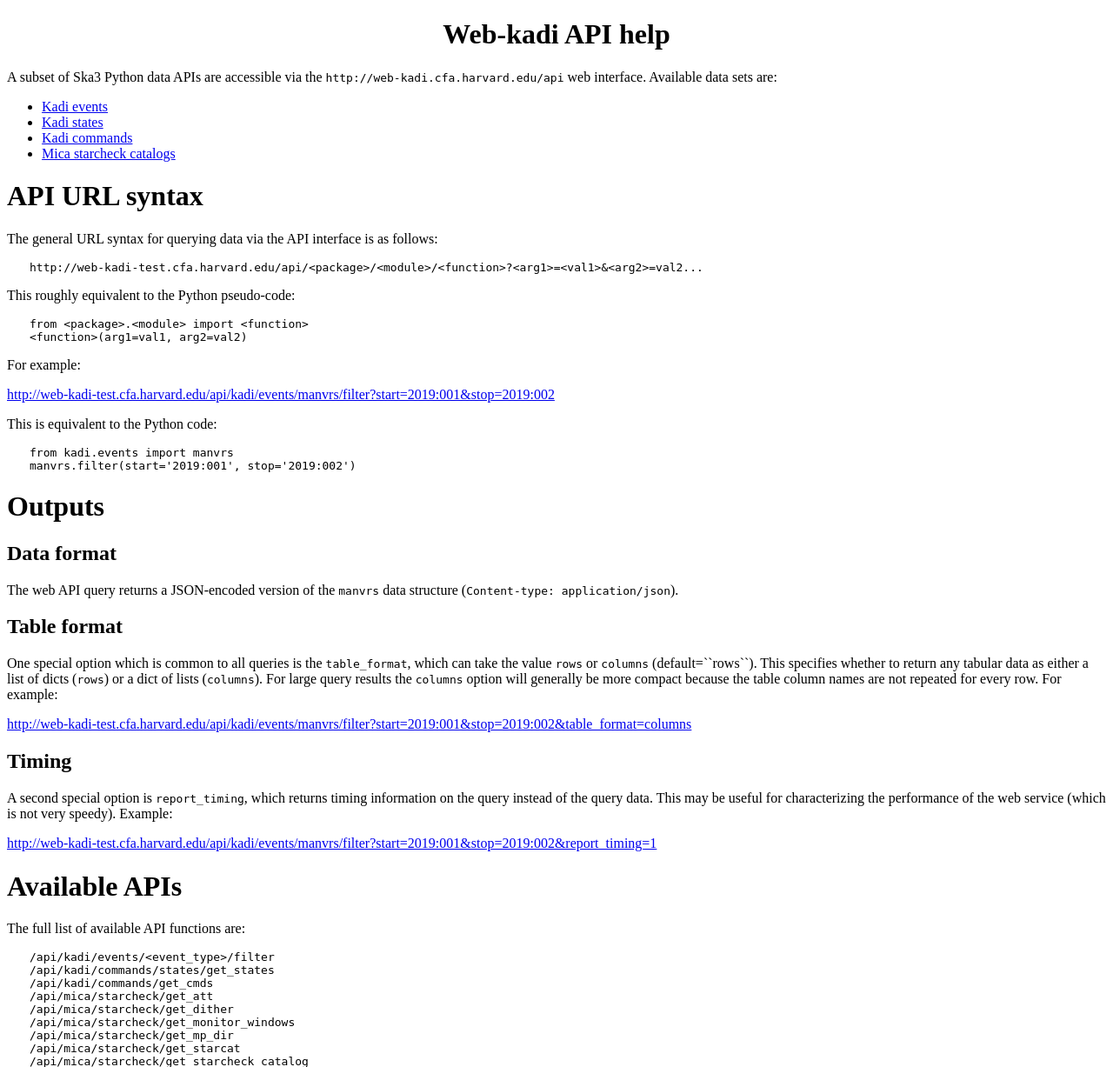
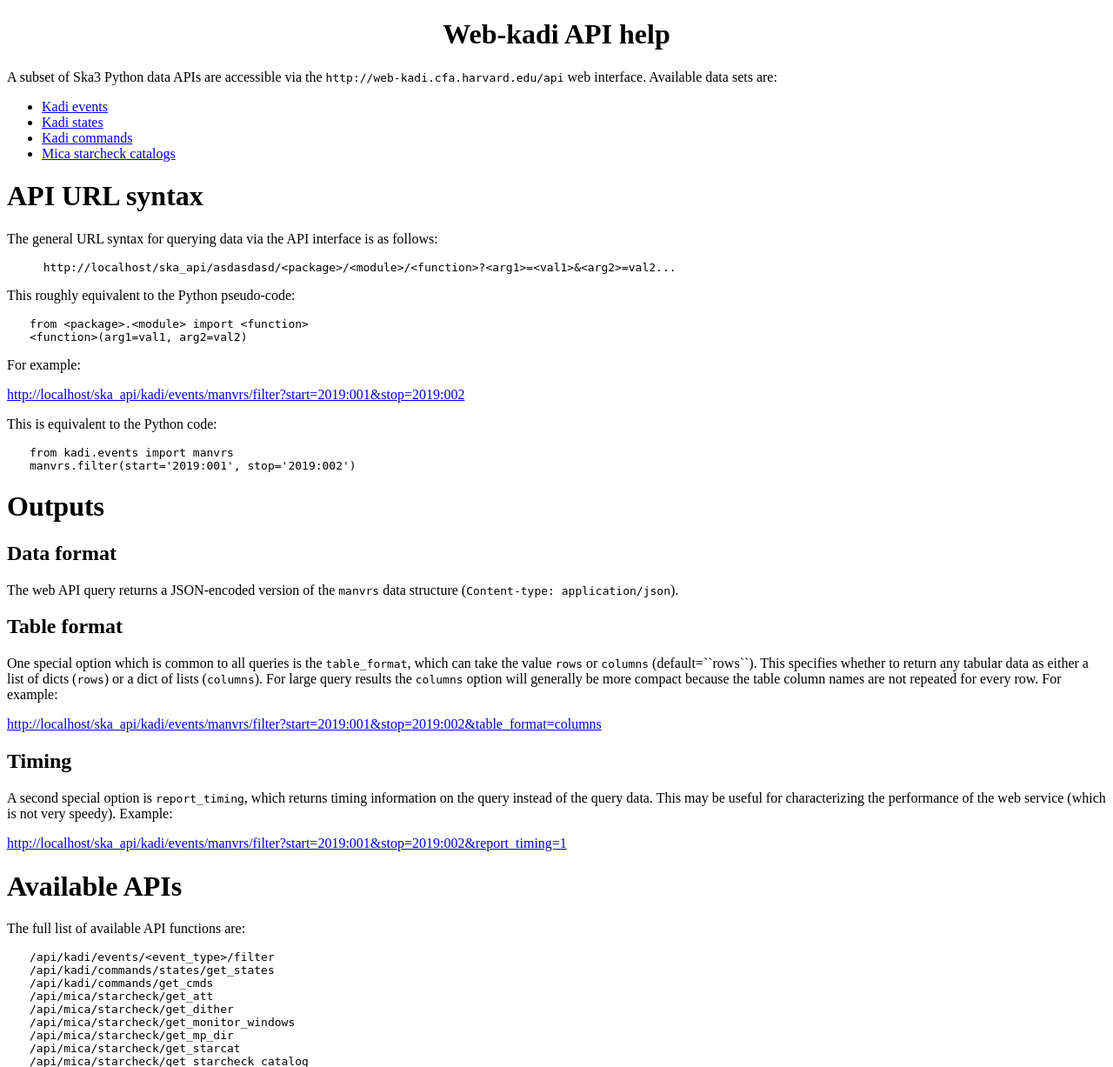
Before and after one commit to sot/kadi-apps, a Flask app: page /ska_api/ in a window 1280 px wide. Shown: the top 1227 px of the page at 87% size. Run offline with Flask 2, Linux system fonts and the light colour scheme; parts of the project's set-up code (start-up, migrations or seed data) failed here and were passed over.

Commit message:
make links in help page relocatable

```diff
--- a/kadi_apps/blueprints/ska_api/templates/help.html
+++ b/kadi_apps/blueprints/ska_api/templates/help.html
@@ -375,7 +375,7 @@ ul.auto-toc {
 <h1>API URL syntax</h1>
 <p>The general URL syntax for querying data via the API interface is as follows:</p>
 <pre class="literal-block">
-http://web-kadi-test.cfa.harvard.edu/api/&lt;package&gt;/&lt;module&gt;/&lt;function&gt;?&lt;arg1&gt;=&lt;val1&gt;&amp;&lt;arg2&gt;=val2...
+  {{ url_for('ska_api.api', path='asdasdasd', _external=True) }}/&lt;package&gt;/&lt;module&gt;/&lt;function&gt;?&lt;arg1&gt;=&lt;val1&gt;&amp;&lt;arg2&gt;=val2...
 </pre>
 <p>This roughly equivalent to the Python pseudo-code:</p>
 <pre class="literal-block">
@@ -383,7 +383,7 @@ from &lt;package&gt;.&lt;module&gt; import &lt;function&gt;
 &lt;function&gt;(arg1=val1, arg2=val2)
 </pre>
 <p>For example:</p>
-<p><a class="reference external" href="http://web-kadi-test.cfa.harvard.edu/api/kadi/events/manvrs/filter?start=2019:001&amp;stop=2019:002">http://web-kadi-test.cfa.harvard.edu/api/kadi/events/manvrs/filter?start=2019:001&amp;stop=2019:002</a></p>
+<p><a class="reference external" href="{{ url_for('ska_api.api', path='kadi/events/manvrs/filter') }}?start=2019:001&amp;stop=2019:002">{{ url_for('ska_api.api', path='kadi/events/manvrs/filter', _external=True) }}?start=2019:001&amp;stop=2019:002</a></p>
 <p>This is equivalent to the Python code:</p>
 <pre class="literal-block">
 from kadi.events import manvrs
@@ -404,14 +404,14 @@ manvrs.filter(start='2019:001', stop='2019:002')
 either a list of dicts (<tt class="docutils literal">rows</tt>) or a dict of lists (<tt class="docutils literal">columns</tt>).  For large query results the
 <tt class="docutils literal">columns</tt> option will generally be more compact because the table column names are not repeated for
 every row. For example:</p>
-<p><a class="reference external" href="http://web-kadi-test.cfa.harvard.edu/api/kadi/events/manvrs/filter?start=2019:001&amp;stop=2019:002&amp;table_format=columns">http://web-kadi-test.cfa.harvard.edu/api/kadi/events/manvrs/filter?start=2019:001&amp;stop=2019:002&amp;table_format=columns</a></p>
+<p><a class="reference external" href="{{ url_for('ska_api.api', path='kadi/events/manvrs/filter') }}?start=2019:001&amp;stop=2019:002&amp;table_format=columns">{{ url_for('ska_api.api', path='kadi/events/manvrs/filter', _external=True) }}?start=2019:001&amp;stop=2019:002&amp;table_format=columns</a></p>
 </div>
 <div class="section" id="timing">
 <h2>Timing</h2>
 <p>A second special option is <tt class="docutils literal">report_timing</tt>, which returns timing information on the query
 instead of the query data.  This may be useful for characterizing the performance of the
 web service (which is not very speedy).  Example:</p>
-<p><a class="reference external" href="http://web-kadi-test.cfa.harvard.edu/api/kadi/events/manvrs/filter?start=2019:001&amp;stop=2019:002&amp;report_timing=1">http://web-kadi-test.cfa.harvard.edu/api/kadi/events/manvrs/filter?start=2019:001&amp;stop=2019:002&amp;report_timing=1</a></p>
+<p><a class="reference external" href="{{ url_for('ska_api.api', path='kadi/events/manvrs/filter') }}?start=2019:001&amp;stop=2019:002&amp;report_timing=1">{{ url_for('ska_api.api', path='kadi/events/manvrs/filter', _external=True) }}?start=2019:001&amp;stop=2019:002&amp;report_timing=1</a></p>
 </div>
 </div>
 <div class="section" id="available-apis">
```
